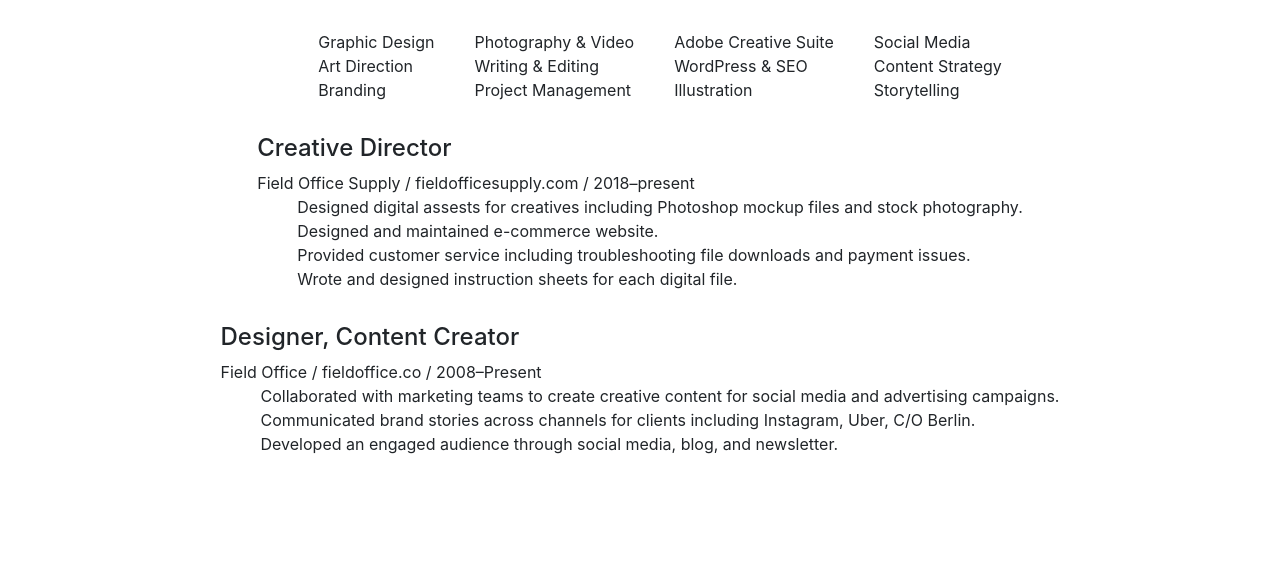
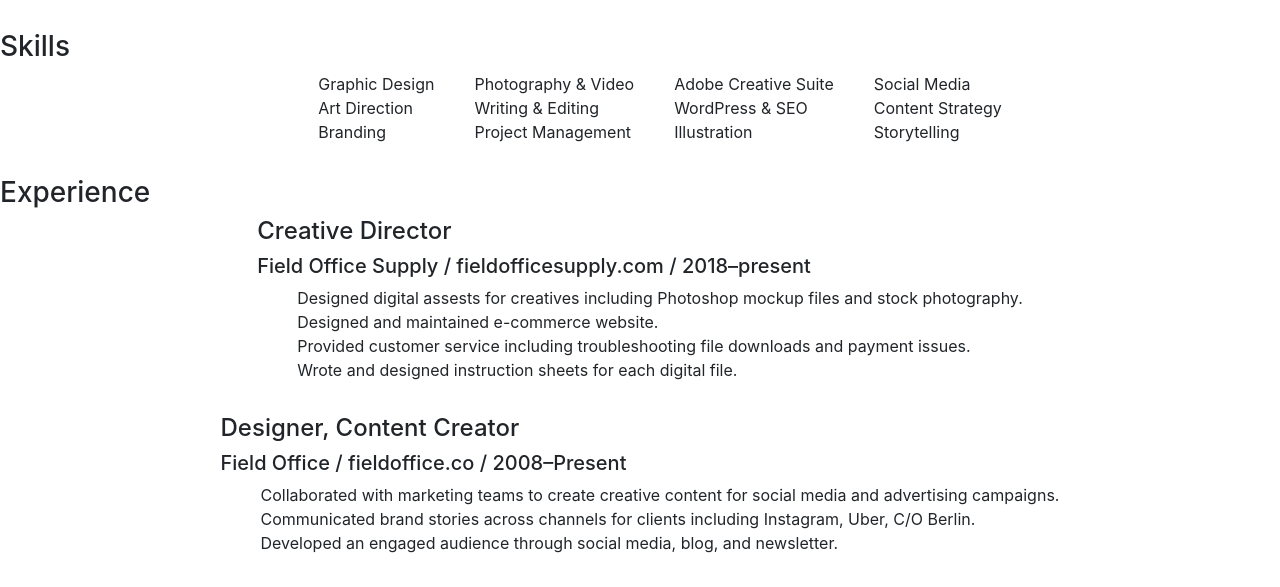
Before and after one commit to fieldofficeco/fieldofficeco.github.io, a plain HTML site: page index.html in a window 1280 px wide. Shown: the part 352-939 px from the top of the page. Before the commit the page ends 840 px from the top, so only its background shows below. Drawn offline with nearby package versions, Linux system fonts and the light colour scheme.

Commit message:
Update index.html

```diff
--- a/index.html
+++ b/index.html
@@ -23,6 +23,7 @@
       </div>
   </section>
   <!-SKILLS-!>
+  <h3>Skills</h3>
   <section class="container">
       <div class="row">
        <figure class="skills">
@@ -55,12 +56,12 @@
        </figure>
        </div>
   </section>
-
+<h3>Experience</h3>
     <section class="container">
      <div class="row">
       <figure class="role">
        <h4>Creative Director</h4>
-         Field Office Supply / fieldofficesupply.com / 2018–present
+         <h5>Field Office Supply / fieldofficesupply.com / 2018–present</h5>
           <ul>
            <li>Designed digital assests for creatives including Photoshop mockup files and stock photography.</li>
            <li>Designed and maintained e-commerce website.</li>
@@ -70,7 +71,7 @@
       </figure>
       <figure class="role">
         <h4>Designer, Content Creator</h4>
-         Field Office / fieldoffice.co / 2008–Present
+         <h5>Field Office / fieldoffice.co / 2008–Present</h5>
           <ul>
            <li>Collaborated with marketing teams to create creative content for social media and advertising campaigns.</li>
            <li>Communicated brand stories across channels for clients including Instagram, Uber, C/O Berlin.</li>
```
